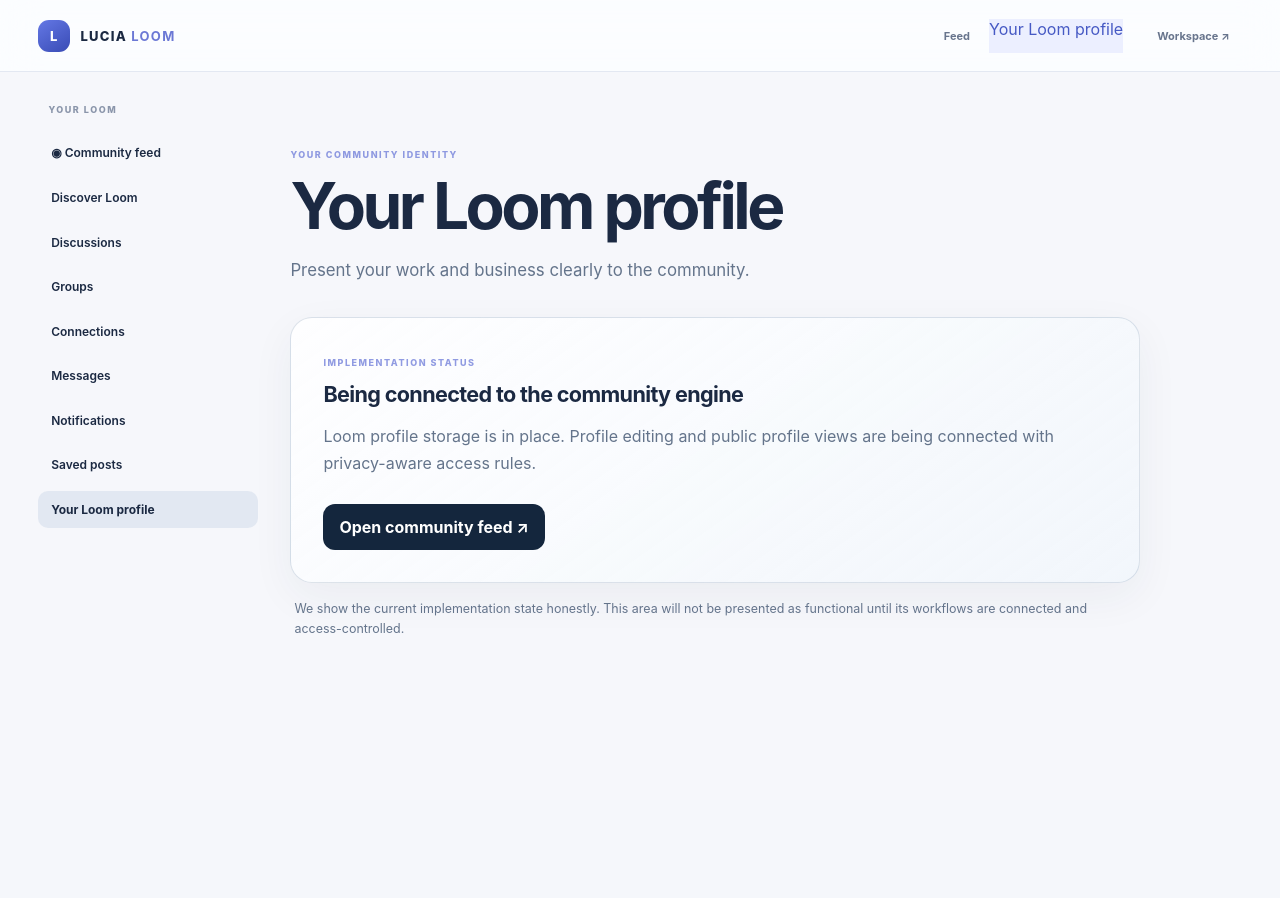
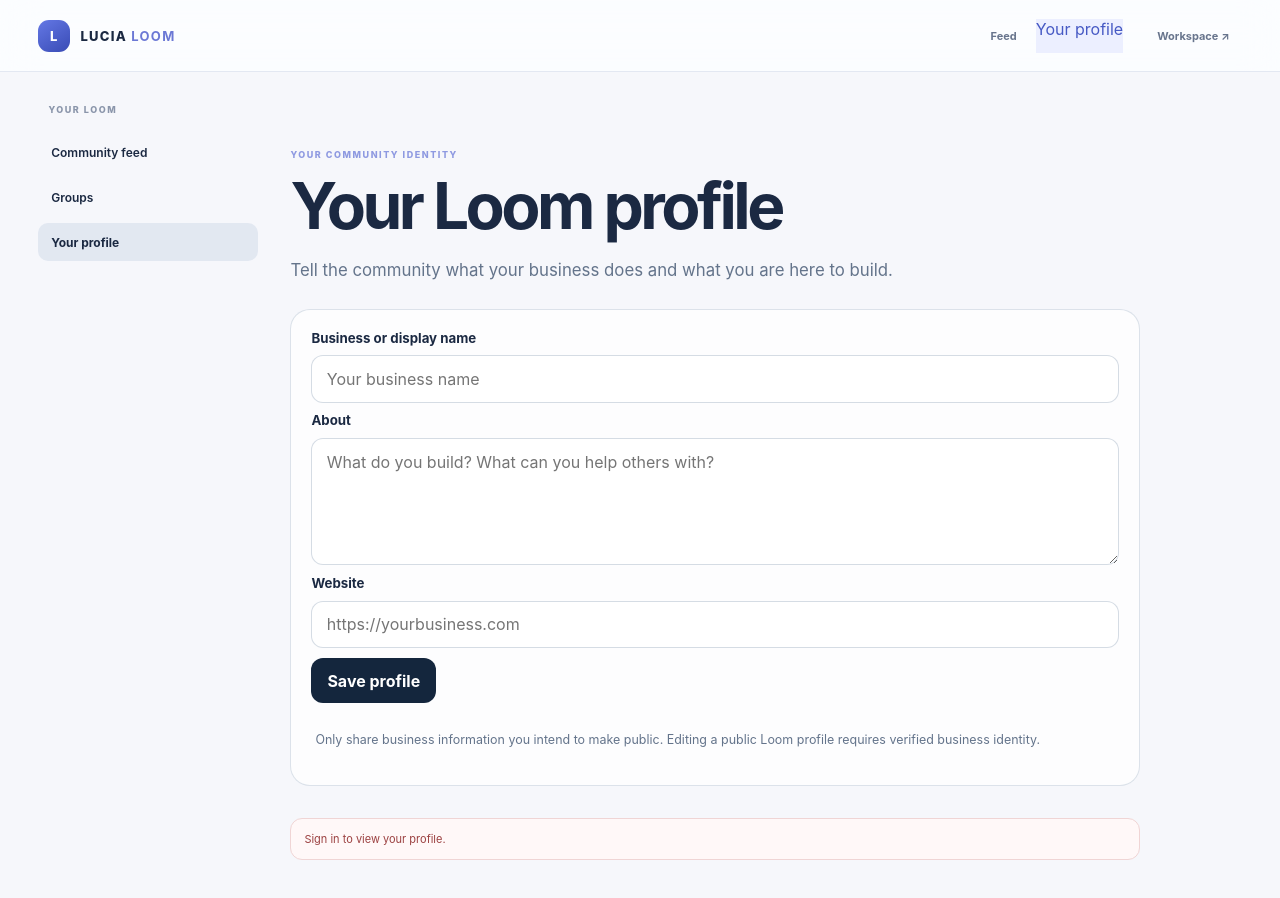
Before and after one commit to trendorafindsinc-jpg/lucia-os, a Next.js app: page /loom/profile in a window 1280 px wide. Shown: the top 898 px of the page. Before the commit the page ends 800 px from the top, so only its background shows below. Built offline with nearby package versions, Linux system fonts and the light colour scheme; no server answers.

Commit message:
feat(loom): publish profile page

```diff
--- /dev/null
+++ b/src/app/loom/profile/page.tsx
@@ -0,0 +1,9 @@
+import type { Metadata } from "next";
+import { LoomProfile } from "@/components/loom/loom-profile";
+import "./../loom.css";
+
+export const metadata: Metadata = { title: "Your Loom profile", description: "Manage your LUCIA Loom community profile." };
+
+export default function LoomProfilePage() {
+  return <LoomProfile />;
+}
```
